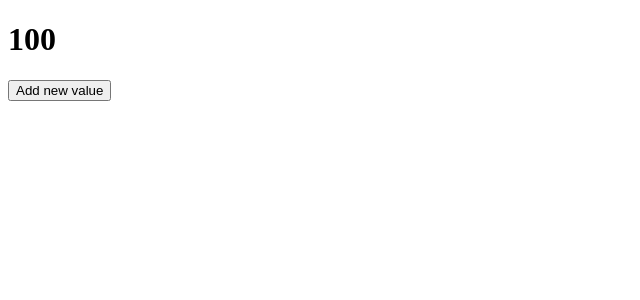
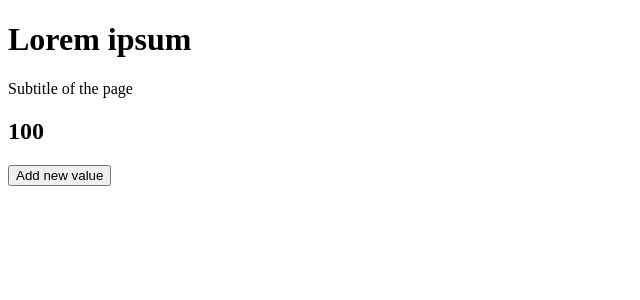
Before and after one commit to MarcinGrygierek/angular-training-13-16-03-2023, an Angular app in the folder test-app/: page / in a window 1280 px wide. Shown: the top 300 px of the page, without its empty margins (0-640 px from the left). Built offline with nearby package versions, Linux system fonts and the light colour scheme.

Commit message:
projection

```diff
--- a/test-app/src/app/app.component.html
+++ b/test-app/src/app/app.component.html
@@ -1,5 +1,9 @@
 <!-- <app-users title="Użytkownicy" [count]="usersCount" [onClick]="increaseUsersCount" (onButtonClick)="increaseUsersCount()"></app-users> -->
 
+<app-smart-div title="Lorem ipsum">
+    <p header>
+        Subtitle of the page
+    </p>
     <app-foo
         [value]="value"
         [items]="items"
@@ -7,3 +11,4 @@
     ></app-foo>
 
     <button (click)="addToItems()">Add new value</button>
+</app-smart-div>
--- a/test-app/src/app/app.module.ts
+++ b/test-app/src/app/app.module.ts
@@ -4,12 +4,14 @@ import { BrowserModule } from '@angular/platform-browser';
 import { AppComponent } from './app.component';
 import { UsersComponent } from './users/users.component';
 import { FooComponent } from './foo/foo.component';
+import { SmartDivComponent } from './smart-div/smart-div.component';
 
 @NgModule({
   declarations: [
     AppComponent,
     UsersComponent,
-    FooComponent
+    FooComponent,
+    SmartDivComponent
   ],
   imports: [
     BrowserModule
--- /dev/null
+++ b/test-app/src/app/smart-div/smart-div.component.html
@@ -0,0 +1,11 @@
+<div>
+    <header>
+        <h1>{{ title }}</h1>
+        <ng-content select="[header]"></ng-content>
+    </header>
+
+    <section>
+        <ng-content></ng-content>
+    </section>
+
+</div>
--- /dev/null
+++ b/test-app/src/app/smart-div/smart-div.component.ts
@@ -0,0 +1,11 @@
+import { Component, Input } from '@angular/core';
+
+@Component({
+  selector: 'app-smart-div',
+  templateUrl: './smart-div.component.html',
+  styleUrls: ['./smart-div.component.scss']
+})
+export class SmartDivComponent  {
+  @Input()
+  title: string = '';
+}
```
Also changed, not shown: test-app/src/app/smart-div/smart-div.component.scss (added), 1 other file (tests, documents, lock files or other folders). Lines whose indentation alone changed are shown as unchanged.
